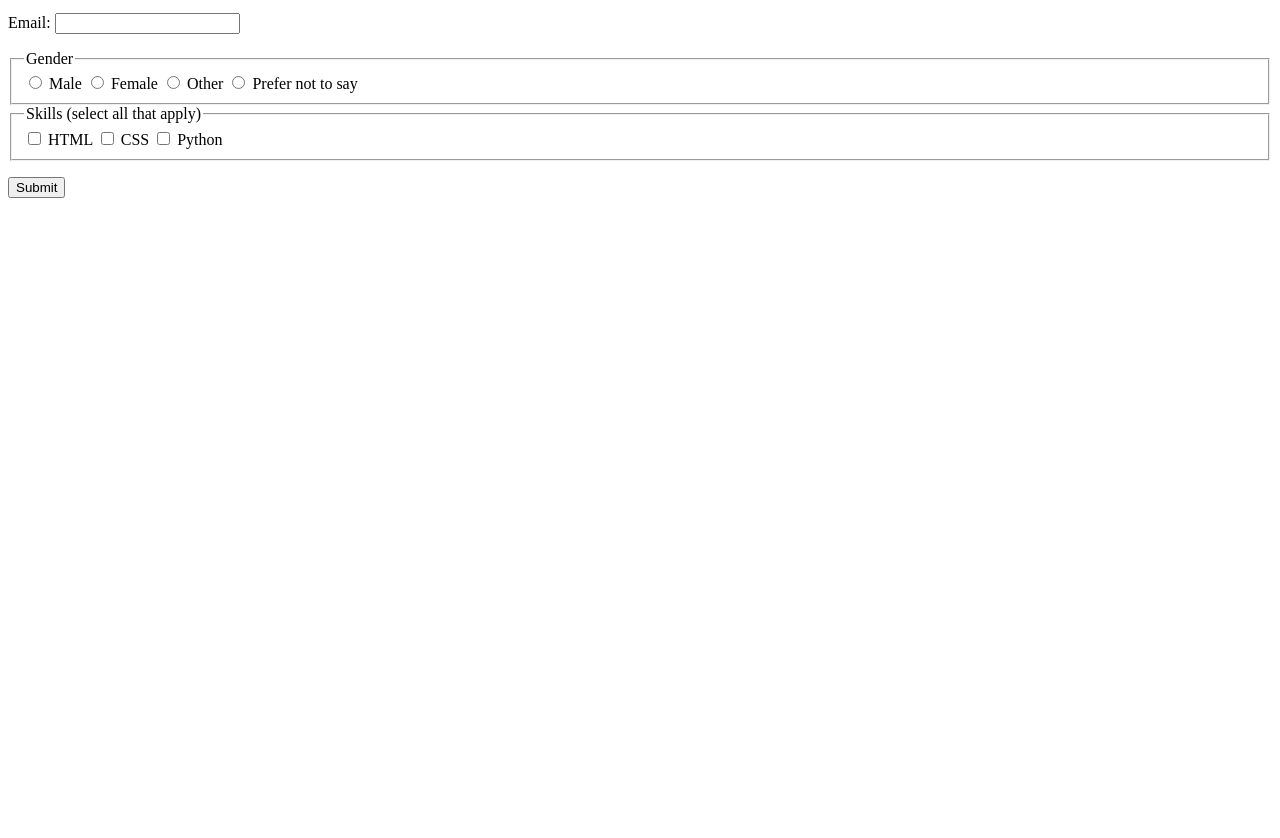
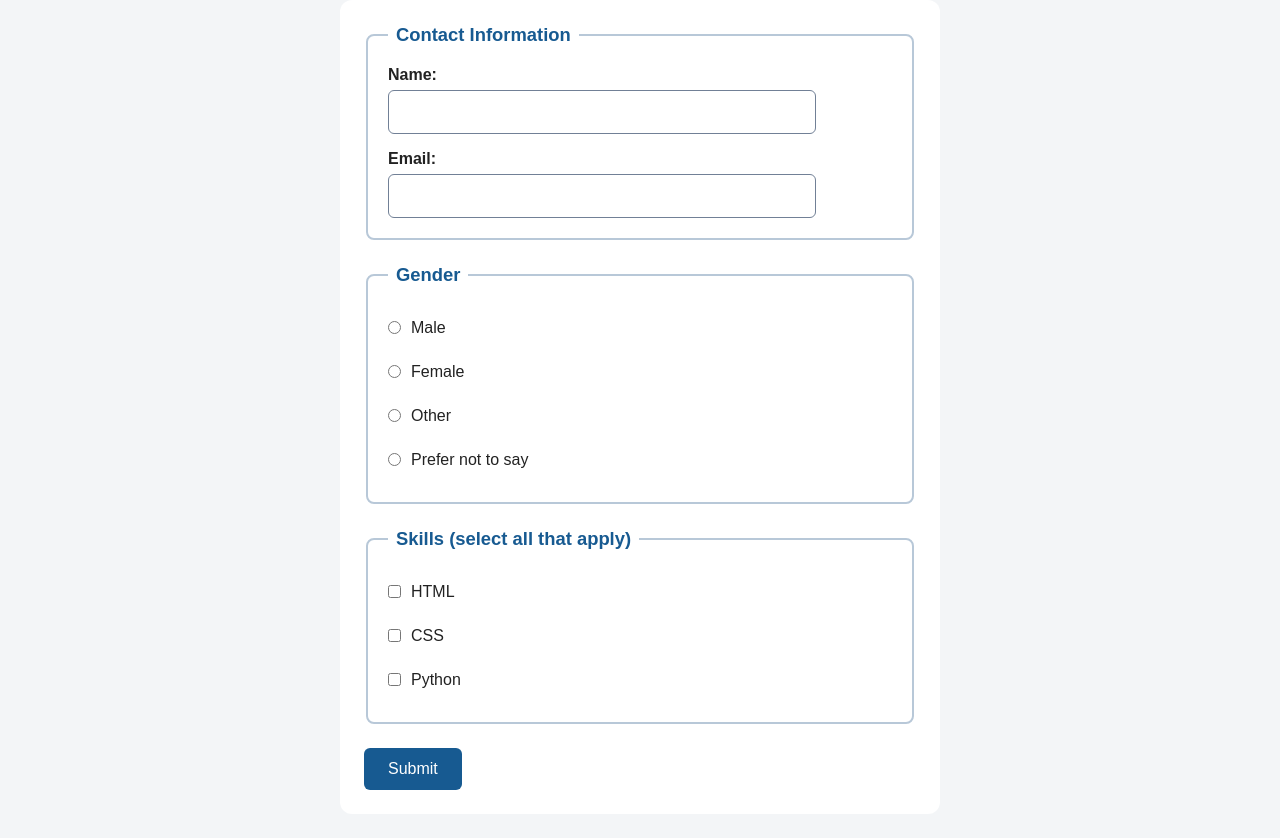
Before and after one commit to AKaleb24/CS140Kaleb, a plain HTML site: page activity/form.html in a window 1280 px wide. Shown: the part 104-942 px from the top of the page. Before the commit the page ends 800 px from the top, so only its background shows below. Drawn offline with Linux system fonts and the light colour scheme.

Commit message:
new form style and hoem page of my gundam project

```diff
--- a/activity/form.html
+++ b/activity/form.html
@@ -4,53 +4,71 @@
     <meta charset="UTF-8">
     <meta name="viewport" content="width=device-width, initial-scale=1.0">
     <title>Student Information Form</title>
+    <link rel="stylesheet" href="formstyle.css">
 </head>
 <body>
     <h1>Student Information Form</h1>
 
     <form method="get">
-        <p>
+        <fieldset>
+            <legend>Contact Information</legend>
+
+            <div class="form-group">
                 <label for="name">Name:</label>
                 <input type="text" id="name" name="name" required>
-        </p>
+            </div>
 
-        <p>
+            <div class="form-group">
                 <label for="email">Email:</label>
                 <input type="email" id="email" name="email" required>
-        </p>
+            </div>
+        </fieldset>
 
         <fieldset>
             <legend>Gender</legend>
 
+            <div class="option">
                 <input type="radio" id="male" name="gender" value="male">
                 <label for="male">Male</label>
+            </div>
 
+            <div class="option">
                 <input type="radio" id="female" name="gender" value="female">
                 <label for="female">Female</label>
+            </div>
 
+            <div class="option">
                 <input type="radio" id="other" name="gender" value="other">
                 <label for="other">Other</label>
+            </div>
 
-            <input type="radio" id="not-specified" name="gender" value="not-specified">
+            <div class="option">
+                <input type="radio" id="not-specified" name="gender"
+                       value="not-specified">
                 <label for="not-specified">Prefer not to say</label>
+            </div>
         </fieldset>
 
         <fieldset>
             <legend>Skills (select all that apply)</legend>
 
+            <div class="option">
                 <input type="checkbox" id="html" name="skills" value="html">
                 <label for="html">HTML</label>
+            </div>
 
+            <div class="option">
                 <input type="checkbox" id="css" name="skills" value="css">
                 <label for="css">CSS</label>
+            </div>
 
+            <div class="option">
                 <input type="checkbox" id="python" name="skills" value="python">
                 <label for="python">Python</label>
+            </div>
         </fieldset>
 
-        <p>
         <button type="submit">Submit</button>
-        </p>
     </form>
 </body>
 </html>
--- /dev/null
+++ b/activity/formstyle.css
@@ -0,0 +1,117 @@
+* {
+    box-sizing: border-box;
+}
+
+body {
+    font-family: Arial, sans-serif;
+    background-color: #f3f5f7;
+    color: #222;
+    margin: 0;
+    padding: 24px;
+}
+
+h1 {
+    text-align: center;
+}
+
+form {
+    max-width: 600px;
+    margin: 0 auto;
+    padding: 24px;
+    background-color: white;
+    border-radius: 12px;
+}
+
+fieldset {
+    min-width: 0;
+    border: 2px solid #b8c8d8;
+    padding: 20px;
+    margin-bottom: 24px;
+    border-radius: 8px;
+}
+
+legend {
+    color: #175a91;
+    font-size: 1.15rem;
+    font-weight: bold;
+    padding: 0 8px;
+}
+
+.form-group {
+    margin-bottom: 16px;
+}
+
+.form-group:last-child {
+    margin-bottom: 0;
+}
+
+.form-group label {
+    display: block;
+    margin-bottom: 6px;
+    font-weight: bold;
+}
+
+input[type="text"],
+input[type="email"] {
+    width: 85%;
+    padding: 12px;
+    border: 1px solid #718096;
+    border-radius: 6px;
+    font-size: 1rem;
+}
+
+input:focus-visible,
+button:focus-visible {
+    outline: 3px solid #175a91;
+    outline-offset: 3px;
+}
+
+.option {
+    display: flex;
+    align-items: center;
+    gap: 10px;
+    min-height: 44px;
+}
+
+.option input {
+    margin: 0;
+}
+
+.option label {
+    padding: 10px 0;
+    cursor: pointer;
+}
+
+button[type="submit"] {
+    background-color: #175a91;
+    color: white;
+    padding: 12px 24px;
+    border: none;
+    border-radius: 6px;
+    font-size: 1rem;
+    cursor: pointer;
+}
+
+button[type="submit"]:hover {
+    background-color: #10436d;
+}
+
+@media (max-width: 600px) {
+    body {
+        padding: 12px;
+    }
+
+    form {
+        padding: 16px;
+    }
+
+    fieldset {
+        padding: 14px;
+    }
+
+    input[type="text"],
+    input[type="email"],
+    button[type="submit"] {
+        width: 100%;
+    }
+}
```
Also changed, not shown: finalproject/gundamnoob.html (added, +44 -0 lines). Lines whose indentation alone changed are shown as unchanged.
